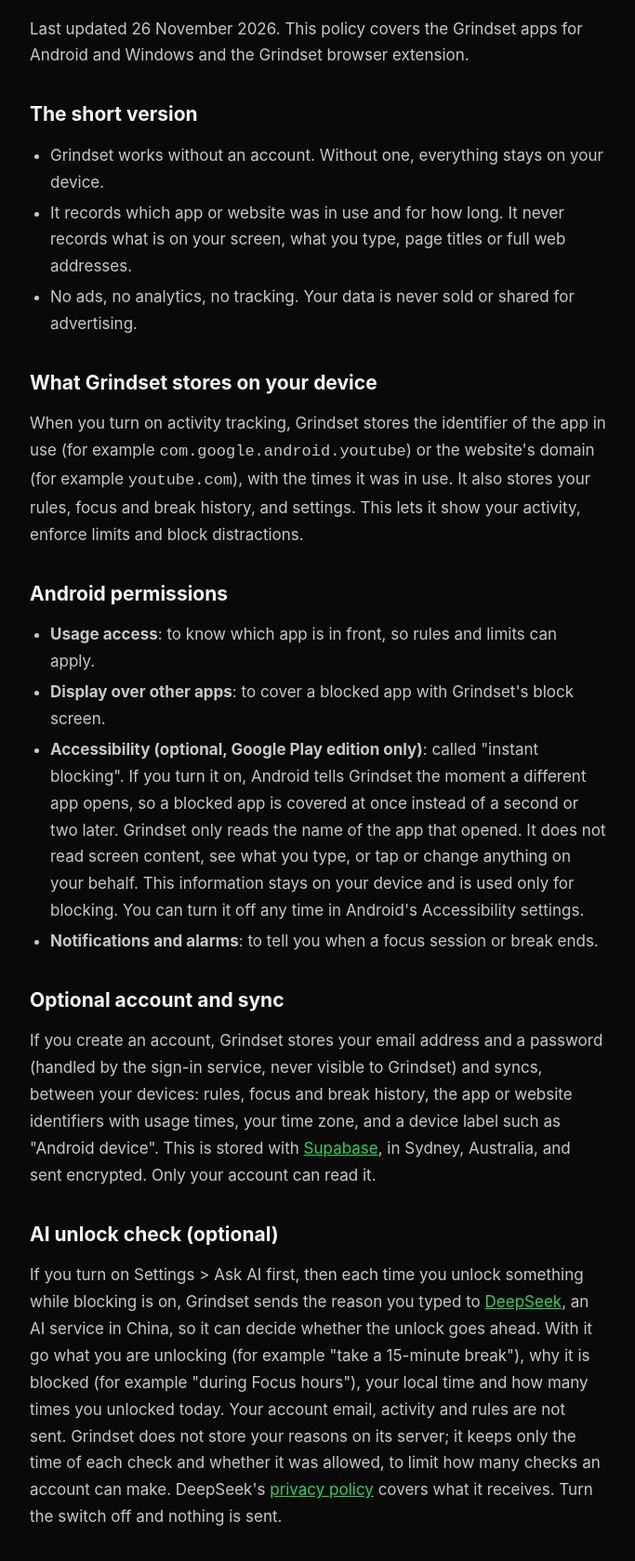
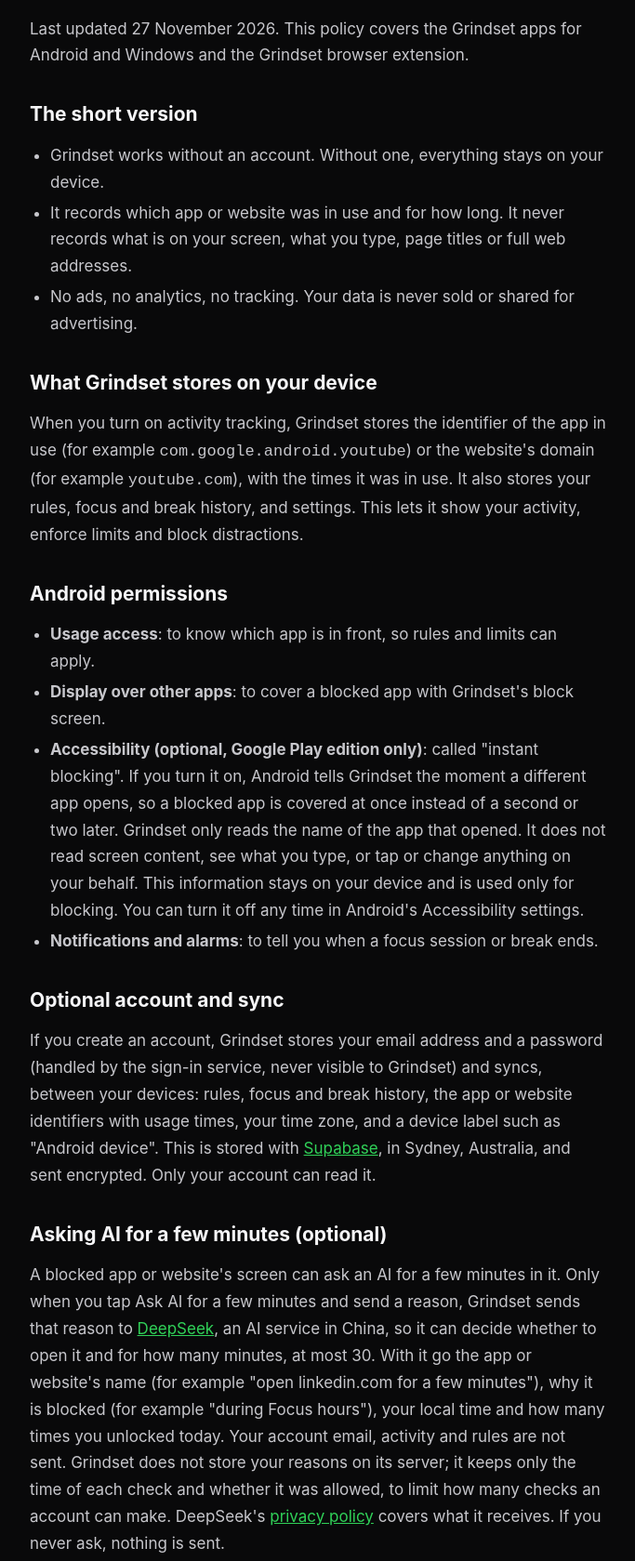
Before and after one commit to danarrigo/grindset-releases, a plain HTML site: page privacy/index.html in a window 1280 px wide. Shown: the part 218-1897 px from the top of the page at 93% size, without its empty margins (298-981 px from the left). Drawn offline with Linux system fonts and the light colour scheme.

Commit message:
Grindset 1.6.19

```diff
--- a/latest.json
+++ b/latest.json
@@ -1,5 +1,5 @@
 {
   "schema": 1,
-  "version": "1.6.18",
-  "notes": "Ask the AI for a few minutes in a blocked app or site, and a new look for block screens and setup."
+  "version": "1.6.19",
+  "notes": "Asking the AI for a few minutes from a block screen no longer waits first, and changing settings during a block no longer goes to the AI."
 }
--- a/privacy/index.html
+++ b/privacy/index.html
@@ -13,7 +13,7 @@
   <main>
     <a class="brand" href="../">Grindset</a>
     <h1>Privacy policy</h1>
-    <p>Last updated 26 November 2026. This policy covers the Grindset apps for Android and Windows and the Grindset browser extension.</p>
+    <p>Last updated 27 November 2026. This policy covers the Grindset apps for Android and Windows and the Grindset browser extension.</p>
 
     <h2>The short version</h2>
     <ul>
@@ -36,8 +36,8 @@
     <h2>Optional account and sync</h2>
     <p>If you create an account, Grindset stores your email address and a password (handled by the sign-in service, never visible to Grindset) and syncs, between your devices: rules, focus and break history, the app or website identifiers with usage times, your time zone, and a device label such as "Android device". This is stored with <a href="https://supabase.com/privacy">Supabase</a>, in Sydney, Australia, and sent encrypted. Only your account can read it.</p>
 
-    <h2>AI unlock check (optional)</h2>
-    <p>If you turn on Settings &gt; Ask AI first, then each time you unlock something while blocking is on, Grindset sends the reason you typed to <a href="https://www.deepseek.com/">DeepSeek</a>, an AI service in China, so it can decide whether the unlock goes ahead. With it go what you are unlocking (for example "take a 15-minute break"), why it is blocked (for example "during Focus hours"), your local time and how many times you unlocked today. Your account email, activity and rules are not sent. Grindset does not store your reasons on its server; it keeps only the time of each check and whether it was allowed, to limit how many checks an account can make. DeepSeek's <a href="https://cdn.deepseek.com/policies/en-US/deepseek-privacy-policy.html">privacy policy</a> covers what it receives. Turn the switch off and nothing is sent.</p>
+    <h2>Asking AI for a few minutes (optional)</h2>
+    <p>A blocked app or website's screen can ask an AI for a few minutes in it. Only when you tap Ask AI for a few minutes and send a reason, Grindset sends that reason to <a href="https://www.deepseek.com/">DeepSeek</a>, an AI service in China, so it can decide whether to open it and for how many minutes, at most 30. With it go the app or website's name (for example "open linkedin.com for a few minutes"), why it is blocked (for example "during Focus hours"), your local time and how many times you unlocked today. Your account email, activity and rules are not sent. Grindset does not store your reasons on its server; it keeps only the time of each check and whether it was allowed, to limit how many checks an account can make. DeepSeek's <a href="https://cdn.deepseek.com/policies/en-US/deepseek-privacy-policy.html">privacy policy</a> covers what it receives. If you never ask, nothing is sent.</p>
 
     <h2>Website logos</h2>
     <p>To show a website's logo in your rules, Grindset asks that website directly for its icon, like a browser visiting its home page. The request carries no account or activity data. No third-party icon service is used.</p>
```
